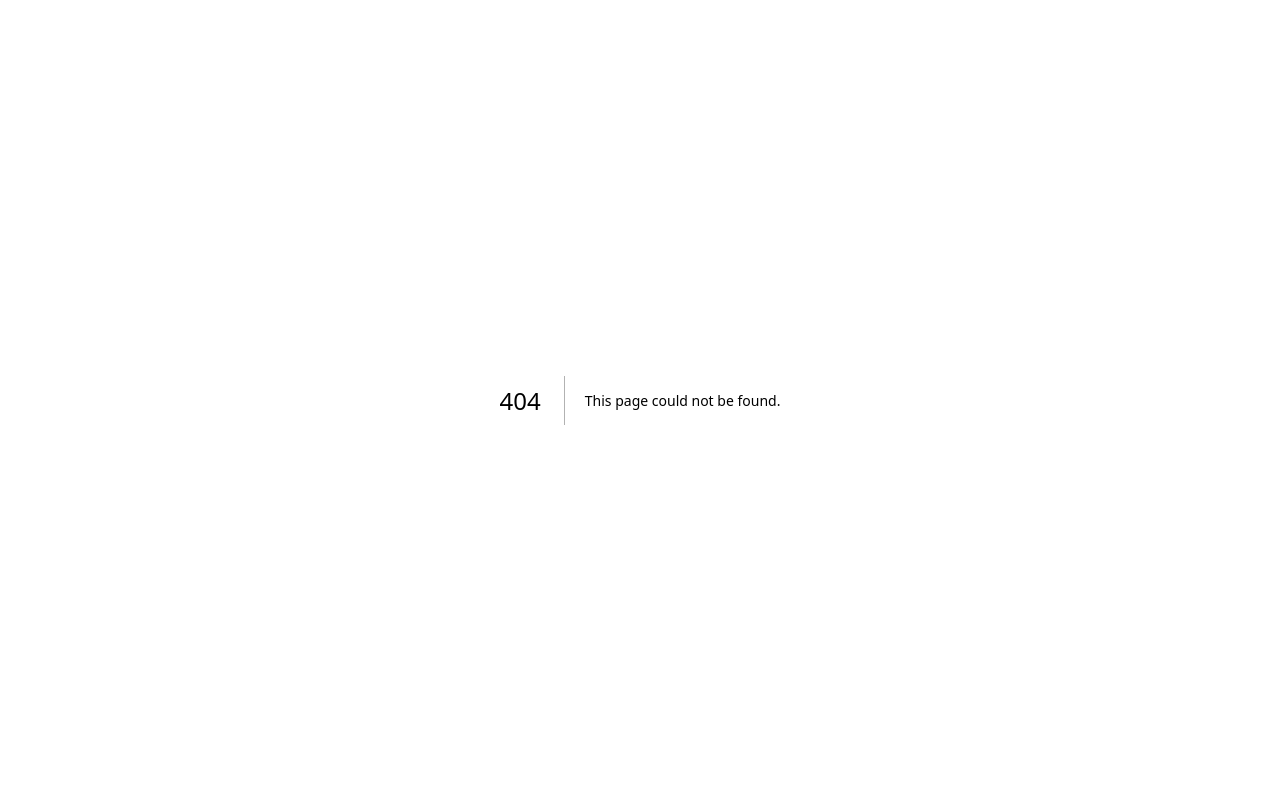
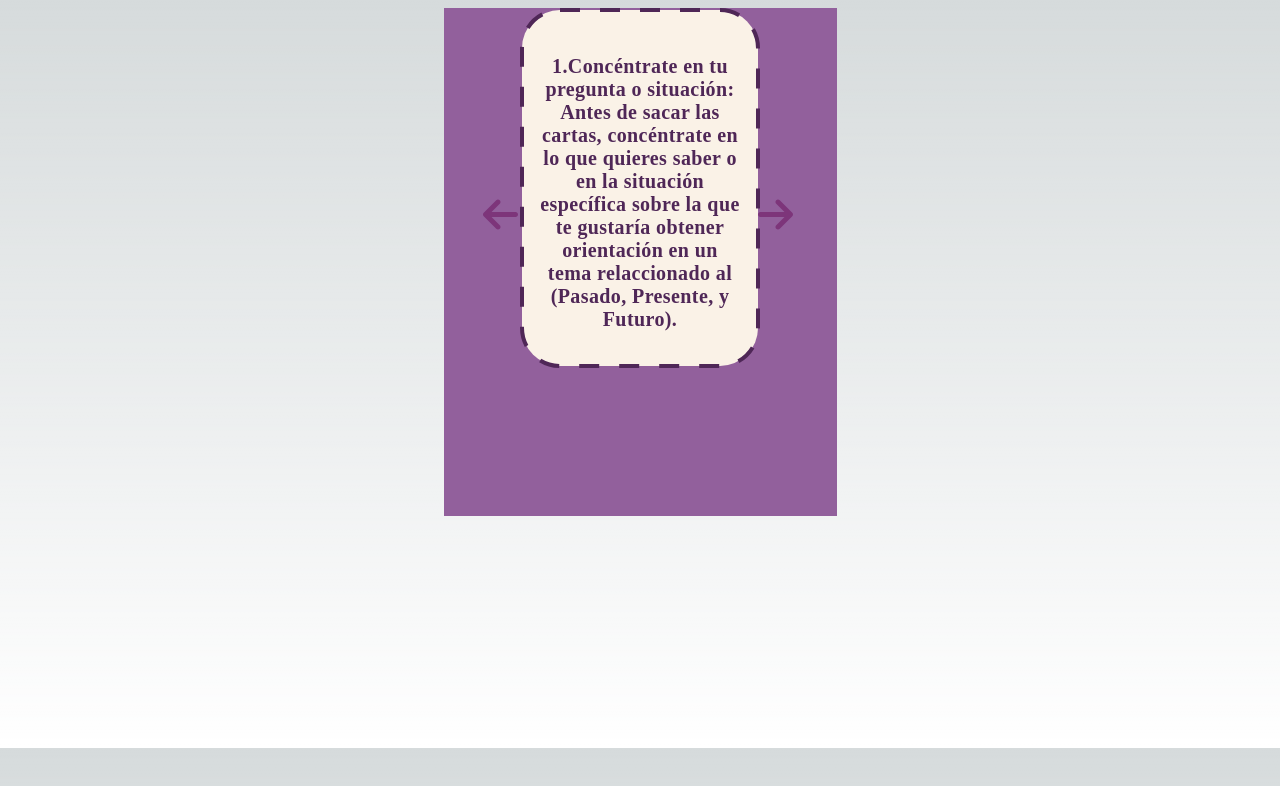
Before and after one commit to ArlenyAres/sakura-tarot, a Next.js app: page /instructions in a window 1280 px wide. Before the commit this address had no page. Shown: the top 786 px of the page. Built offline with nearby package versions, Linux system fonts and the light colour scheme.

Commit message:
Changes carousel

```diff
--- a/src/app/carousel/page.jsx
+++ b/src/app/components/Carousel/Carousel.jsx
@@ -5,20 +5,20 @@ import React, { useState, useRef } from 'react';
 import Slider from 'react-slick';
 import 'slick-carousel/slick/slick.css';
 import 'slick-carousel/slick/slick-theme.css';
-import styles from './page.module.css';
+import styles from './Carousel.module.css';
 
 export default function Carousel() {
   const [activeSlide, setActiveSlide] = useState(0);
   const sliderRef = useRef(null);
 
   const NextArrow = () => (
-    <div className={`${styles.arrow} ${styles.arrowNext}`} onClick={() => sliderRef.current.slickNext()}>
+    <div className={`${styles['arrow']} ${styles['arrowNext']}`} onClick={() => sliderRef.current.slickNext()}>
       <FontAwesomeIcon icon={faArrowRight} />
     </div>
   );
 
   const PrevArrow = () => (
-    <div className={`${styles.arrow} ${styles.arrowPrev}`} onClick={() => sliderRef.current.slickPrev()}>
+    <div className={`${styles['arrow']} ${styles['arrowPrev']}`} onClick={() => sliderRef.current.slickPrev()}>
       <FontAwesomeIcon icon={faArrowLeft} />
     </div>
   );
@@ -32,7 +32,6 @@ export default function Carousel() {
     beforeChange: (_, next) => setActiveSlide(next),
     prevArrow: <PrevArrow />,
     nextArrow: <NextArrow />,
-
   };
 
   const slides = [
--- a/src/app/carousel/page.module.css
+++ b/src/app/components/Carousel/Carousel.module.css
@@ -1,3 +1,4 @@
+
 .container {
   position: relative;
   display: flex;
@@ -6,16 +7,16 @@
   text-align: center;
   max-width: 30vW;
   max-height: 70vh;/* Ajusta este valor a lo que necesites */
-  margin: 0 auto;
+  margin: 10 auto;
   border: 1px solid #1f1b1b;
   border-color: blueviolet;
 }
 
 .carousel{
+  box-sizing: border-box;
   margin: 0 auto;
   background-color:#92609c;
   height: 508px;
-  position: relative;
   width: 393px;
 }
 
@@ -46,13 +47,16 @@
 }
 
 .arrow {
-  position: absolute;
+  position: relative;
   top: 50%;
+  left: 80%;
+  right: 80%;
+  font-size: 30px;
+  cursor: pointer;
+  color: #4f2757;
+  user-select: none;
   transform: translateY(-50%);
-  font-size: 50px;
-  cursor: pointer;
-  color: rgb(159, 105, 159);
-  user-select: none;
+  z-index: 2;
 }
 
 .arrow:hover {
@@ -60,40 +64,47 @@
 }
 
 .arrowNext, .arrowPrev {
+  position: relative;
+  background: transparent !important;
+}
+.arrowNext {
   position: absolute;
-  z-index: 10;
-  background: transparent !important;
-  font-size: 60px;
+  top: 30%;
+  right: 40%;
+  transform: translateY(-50%);
+  font-size: 40px;
+  cursor: pointer;
   color: rgb(125, 53, 122);
-  cursor: pointer;
-}
-
-.arrowNext {
-  top: 50px;
-  transform: translateY(-50%);
+  user-select: none;
 }
 
 .arrowPrev {
-  top: 50%;
-  left: 40%;
+  position: absolute;
+  top: 30%;
+  left: 10%;
   transform: translateY(-50%);
+  font-size: 40px;
+  cursor: pointer;
+  color:rgb(125, 53, 122);
+  user-select: none;
+
 }
 
 .navigation-dots {
   position: relative;
   bottom: 25%;
-  left: 50%;
+  left: 0%;
   transform: translateX(-50%);
   z-index: 0;
 }
 
 .dot {
-  width: 20px;
-  height: 20px;
+  width: 50px;
+  height: 50px;
   border-radius: 50%;
   margin-right: 5px;
   cursor: pointer;
-  border: 3px solid rgb(34, 8, 33);
+  border: 3px solid #4f2757;
 }
 
 .dot:hover {
@@ -140,6 +151,5 @@
     font-size: 7px;
     cursor: pointer;
     color:rgb(125, 53, 122);
-
   }
 }
--- /dev/null
+++ b/src/app/instructions/page.jsx
@@ -0,0 +1,11 @@
+import Carousel from '../components/Carousel/Carousel';
+
+export default function Instructions() {
+  return (
+    <>
+      <main>
+        <Carousel/>
+      </main>
+    </>
+  )
+}
--- a/src/app/page.jsx
+++ b/src/app/page.jsx
@@ -1,10 +1,8 @@
 
-import Carousel from './carousel/page';
 
 export default function Home() {
   return (
     <main >
-     <Carousel/>
     </main>
   )
 }
```
